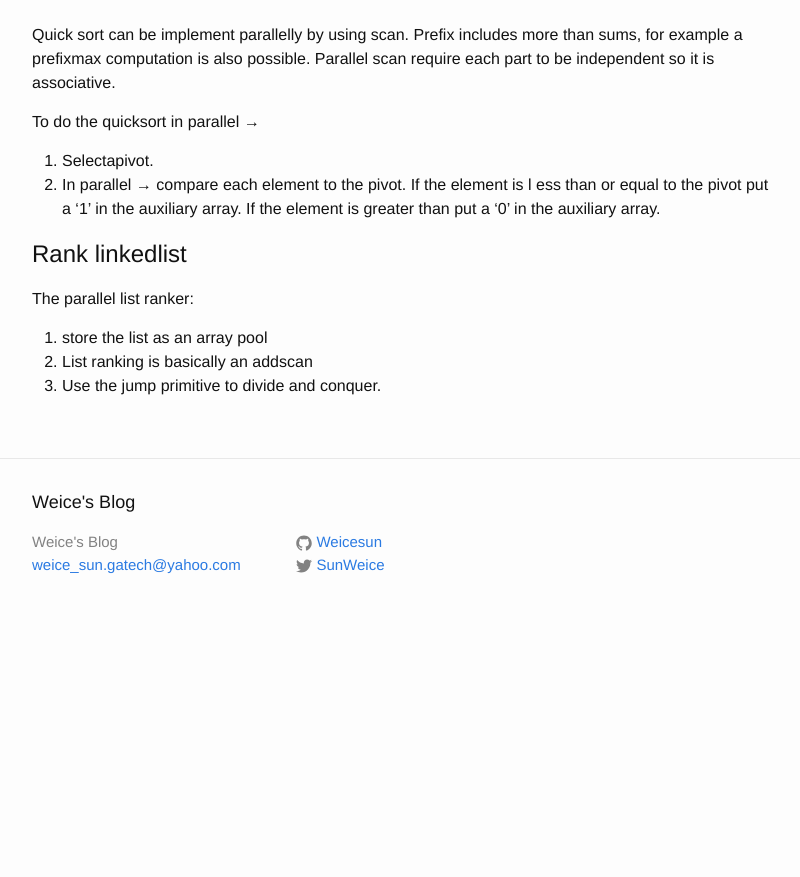
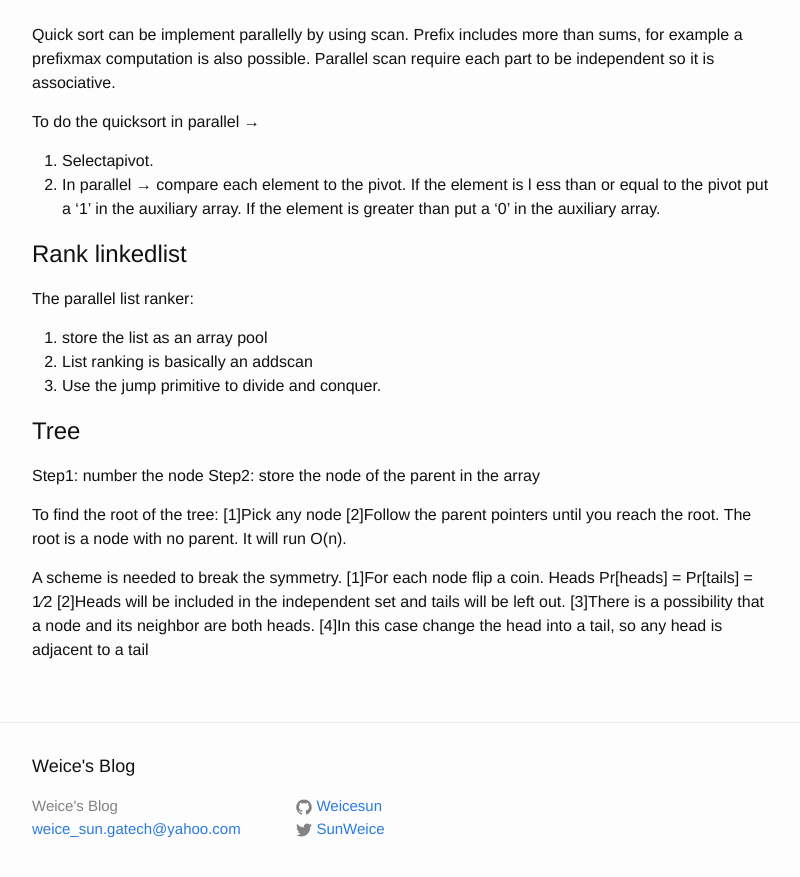
Before and after one commit to Weicesun/Weicesun.github.io, a Jekyll site: the page built from _posts/2016-07-25-Gatech HPC.markdown, in a window 1280 px wide and 900 px high, scrolled down 1149 px. Shown: the top 877 px of the window, without its empty margins (238-1038 px from the left). Built offline with Jekyll 4.4.1, drawn with Linux system fonts in a browser that asks for light colours; before the commit the page ends 1785 px from its top, so only the background shows below that.

```diff
--- a/_posts/2016-07-25-Gatech HPC.markdown
+++ b/_posts/2016-07-25-Gatech HPC.markdown
@@ -60,3 +60,18 @@ The parallel list ranker:
 1. store the list as an array pool
 2. List ranking is basically an addscan
 3. Use the jump primitive to divide and conquer.
+
+# Tree
+
+Step1: number the node
+Step2: store the node of the parent in the array
+
+To find ­the root of the tree:
+[1]Pick any node
+[2]Follow the parent pointers until you reach the root. The root is a node with no parent. It will run O(n).
+
+A scheme is needed to break the symmetry.
+­[1]For each node flip a coin. Heads Pr[heads] = Pr[tails] = 1⁄2
+­[2]Heads will be included in the independent set and tails will be left out.
+­[3]There is a possibility that a node and its neighbor are both heads.
+­[4]In this case change the head into a tail, so any head is adjacent to a tail
```
Also changed, not shown: _posts/2016-08-18-TopK-map-reduce.markdown (added, +102 -0 lines).
